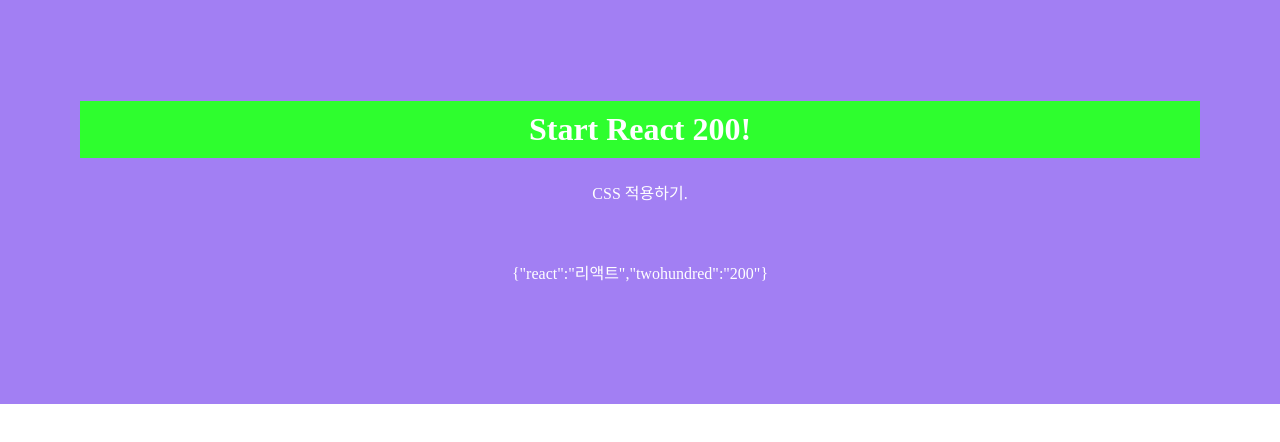
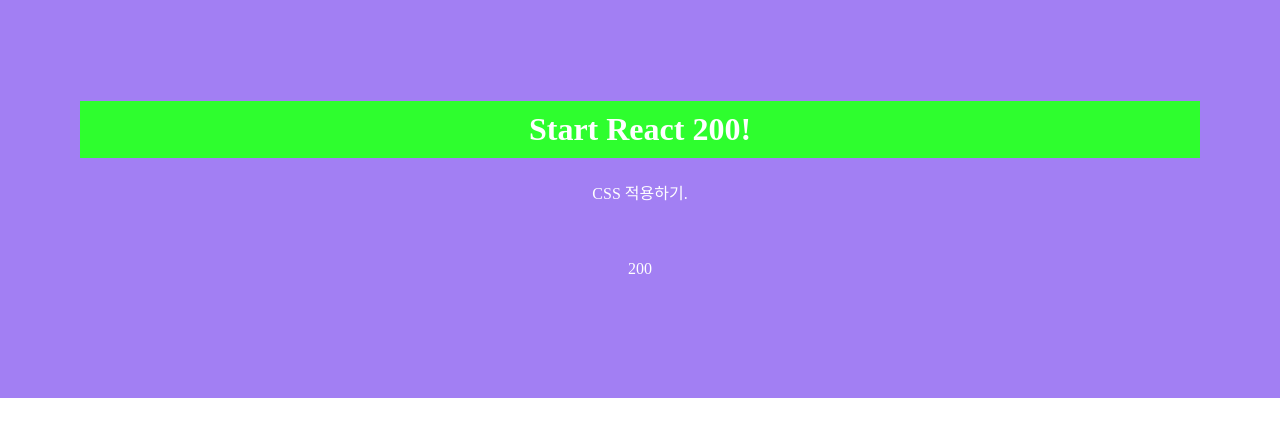
Before and after one commit to HeonPage/react_tutorial, a React (Create React App) app: page / in a window 1280 px wide. Shown: the top 442 px of the page. Built offline with nearby package versions, Linux system fonts and the light colour scheme.

Commit message:
Props required

```diff
--- a/src/App.js
+++ b/src/App.js
@@ -1,13 +1,13 @@
 import React from 'react'
 import './App.css'
-import Props from './R020_PropsObject'
+import Props from './R021_PropsRequired'
 
 function App() {
   return (
     <div>
       <h1>Start React 200!</h1>
       <p>CSS 적용하기.</p>
-      <Props ObjectJson={{ react: "리액트", twohundred: "200" }} />
+      <Props ReactNumber={200} />
     </div>
   )
 }
--- /dev/null
+++ b/src/R021_PropsRequired.js
@@ -0,0 +1,23 @@
+import React, { Component } from 'react';
+import propTypes from 'prop-types';
+
+class R021_PropsRequired extends Component {
+    render() {
+        let {
+            ReactString,
+            ReactNumber,
+        } = this.props;
+
+        return (
+            <div>
+                {ReactString}{ReactNumber}
+            </div>
+        );
+    }
+}
+
+R021_PropsRequired.propTypes = {
+    ReactString: propTypes.isRequired,
+}
+
+export default R021_PropsRequired;
```
